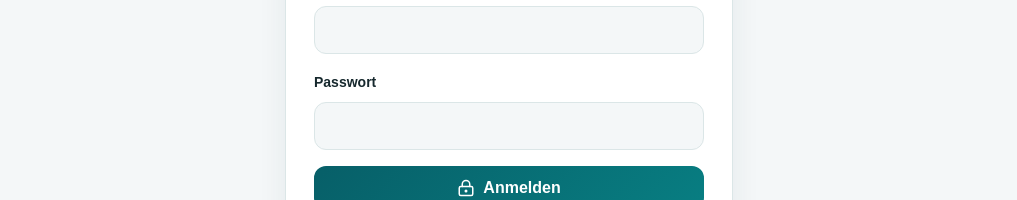
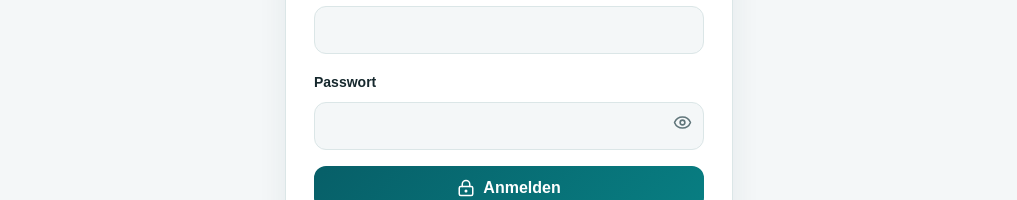
Before and after one commit to Schello805/Finanzplaner, a Next.js app: page /anmelden in a window 1280 px wide. Shown: the part 332-532 px from the top of the page, without its empty margins (256-1273 px from the left). Built offline with nearby package versions, Linux system fonts and the light colour scheme.

Commit message:
feat: add password visibility control

```diff
--- a/src/app/anmelden/page.tsx
+++ b/src/app/anmelden/page.tsx
@@ -3,6 +3,7 @@ import Image from "next/image";
 import { FormEvent, useState } from "react";
 import { useRouter } from "next/navigation";
 import { LockKeyhole } from "lucide-react";
+import {PasswordInput} from "@/components/password-input";
 
 export default function LoginPage(){const router=useRouter();const [error,setError]=useState("");const [busy,setBusy]=useState(false);async function submit(e:FormEvent<HTMLFormElement>){e.preventDefault();setBusy(true);setError("");const form=new FormData(e.currentTarget);const response=await fetch("/api/auth/login",{method:"POST",headers:{"Content-Type":"application/json"},body:JSON.stringify({username:form.get("username"),password:form.get("password")})});const body=await response.json();setBusy(false);if(!response.ok){setError(body.error);return}router.push(body.mustChangePassword?"/passwort-aendern":"/");router.refresh()}
-return <div className="mx-auto flex min-h-[80vh] max-w-md items-center"><section className="card w-full p-7"><div className="text-center"><Image src="/logo-finanzplaner.jpeg" alt="" width={72} height={72} className="mx-auto rounded-2xl"/><h1 className="mt-4 text-2xl font-bold">Willkommen beim Finanzplaner</h1><p className="mt-2 text-sm muted">Melde dich in deinem Familienhaushalt an.</p></div><form onSubmit={submit} className="mt-7 space-y-4"><label className="block"><span className="text-sm font-semibold">Benutzername</span><input name="username" autoComplete="username" required className="mt-2 min-h-12 w-full rounded-xl border border-[var(--border)] bg-[var(--background)] px-4"/></label><label className="block"><span className="text-sm font-semibold">Passwort</span><input name="password" type="password" autoComplete="current-password" required className="mt-2 min-h-12 w-full rounded-xl border border-[var(--border)] bg-[var(--background)] px-4"/></label>{error&&<div role="alert" className="rounded-xl bg-red-50 p-3 text-sm text-red-800">{error}</div>}<button disabled={busy} className="btn-primary w-full"><LockKeyhole size={18}/>{busy?"Anmeldung läuft …":"Anmelden"}</button></form><p className="mt-5 text-center text-xs muted">Nur im vertrauenswürdigen lokalen Netzwerk verwenden.</p></section></div>}
+return <div className="mx-auto flex min-h-[80vh] max-w-md items-center"><section className="card w-full p-7"><div className="text-center"><Image src="/logo-finanzplaner.jpeg" alt="" width={72} height={72} className="mx-auto rounded-2xl"/><h1 className="mt-4 text-2xl font-bold">Willkommen beim Finanzplaner</h1><p className="mt-2 text-sm muted">Melde dich in deinem Familienhaushalt an.</p></div><form onSubmit={submit} className="mt-7 space-y-4"><label className="block"><span className="text-sm font-semibold">Benutzername</span><input name="username" autoComplete="username" required className="mt-2 min-h-12 w-full rounded-xl border border-[var(--border)] bg-[var(--background)] px-4"/></label><label className="block"><span className="text-sm font-semibold">Passwort</span><PasswordInput name="password" autoComplete="current-password" required className="mt-2 min-h-12 w-full rounded-xl border border-[var(--border)] bg-[var(--background)] px-4"/></label>{error&&<div role="alert" className="rounded-xl bg-red-50 p-3 text-sm text-red-800">{error}</div>}<button disabled={busy} className="btn-primary w-full"><LockKeyhole size={18}/>{busy?"Anmeldung läuft …":"Anmelden"}</button></form><p className="mt-5 text-center text-xs muted">Nur im vertrauenswürdigen lokalen Netzwerk verwenden.</p></section></div>}
--- /dev/null
+++ b/src/components/password-input.tsx
@@ -0,0 +1,3 @@
+"use client";
+import {useState,type InputHTMLAttributes} from "react";import {Eye,EyeOff} from "lucide-react";
+export function PasswordInput({className="",...props}:Omit<InputHTMLAttributes<HTMLInputElement>,"type">){const[visible,setVisible]=useState(false);return <span className="relative block"><input {...props} type={visible?"text":"password"} className={`${className} pr-12`}/><button type="button" onClick={()=>setVisible(v=>!v)} aria-label={visible?"Passwort ausblenden":"Passwort anzeigen"} aria-pressed={visible} className="absolute right-1 top-1/2 flex h-9 w-9 -translate-y-1/2 items-center justify-center rounded-lg border-0 bg-transparent text-[var(--muted)] hover:bg-[var(--surface-soft)] hover:text-[var(--text)]">{visible?<EyeOff size={19} aria-hidden/>:<Eye size={19} aria-hidden/>}</button></span>}
```
Also changed, not shown: 1 other file (tests, documents, lock files or other folders).
